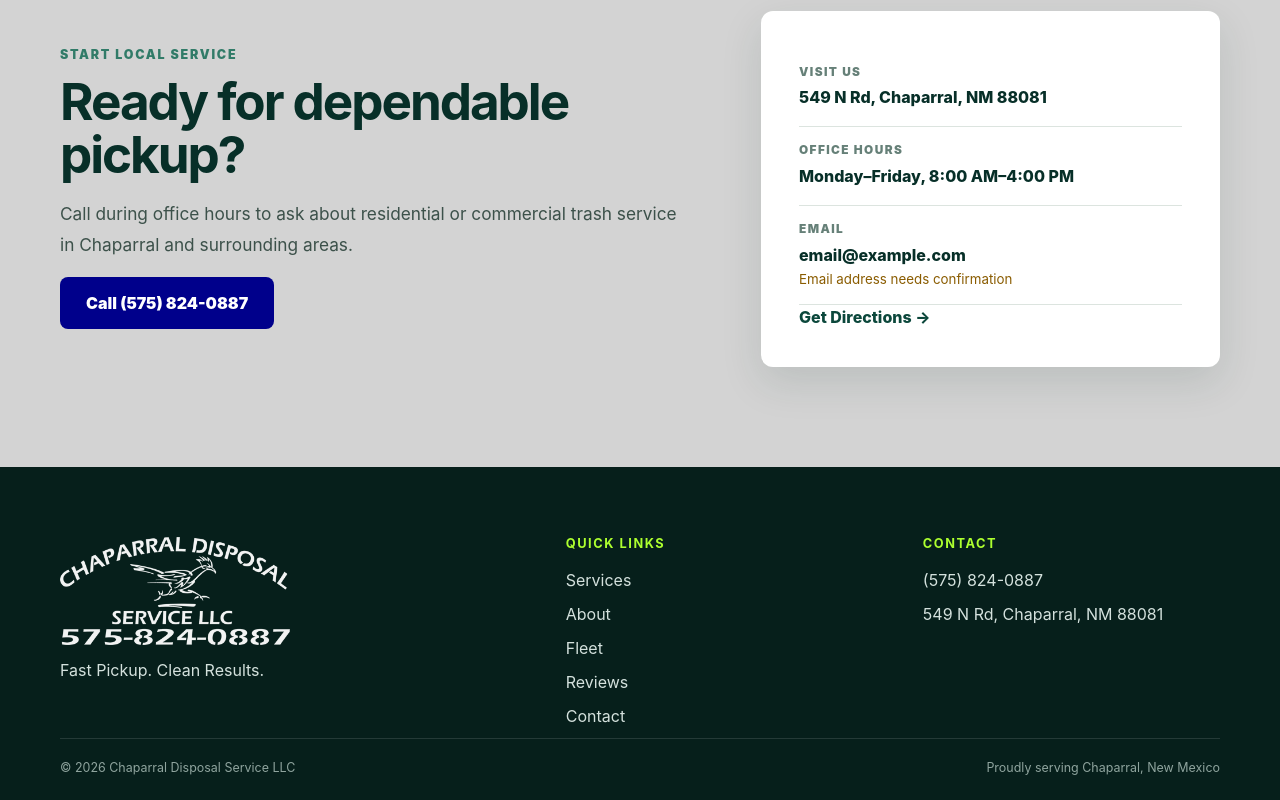
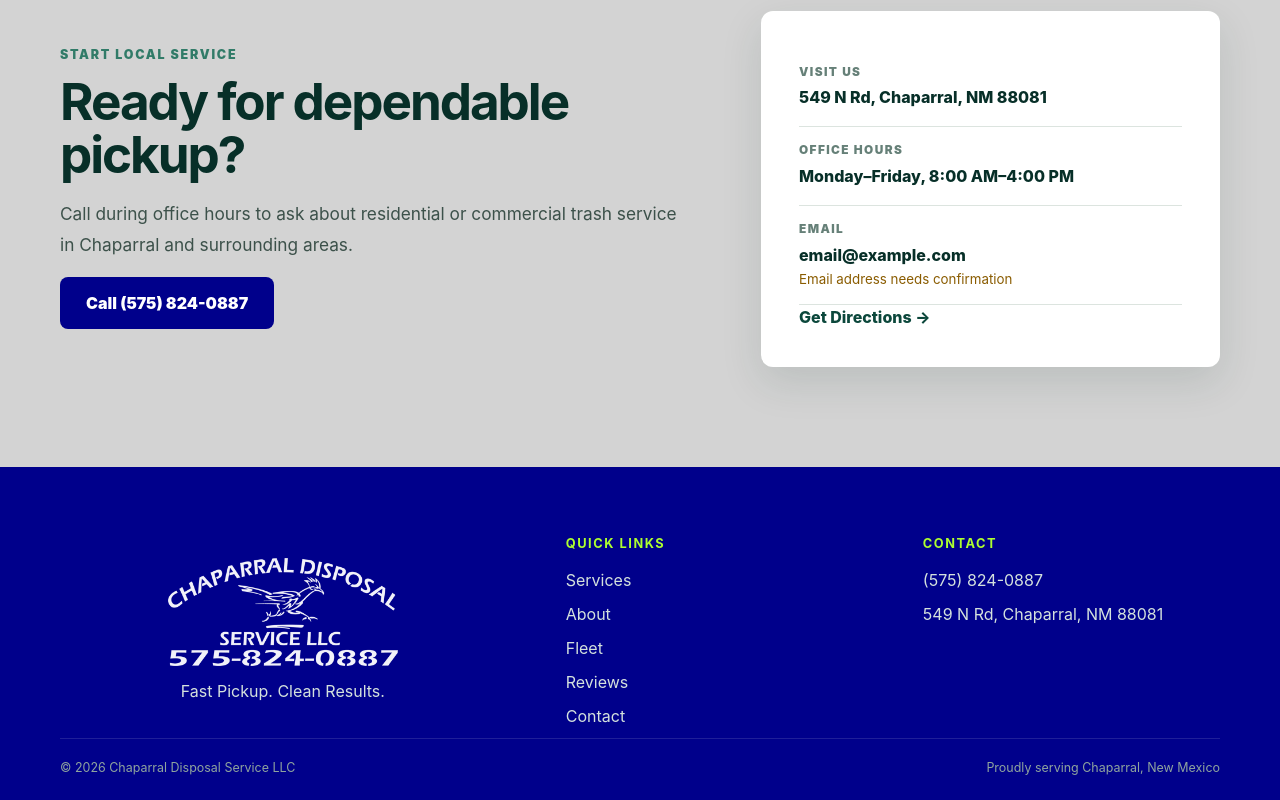
Before and after one commit to thegrindnet/chaparral-disposal-service, a React (Vite) app: page / in a window 1280 px wide. Shown: the part 4404-5204 px from the top of the page. Built offline with nearby package versions, Linux system fonts and the light colour scheme.

Commit message:
Update Footer component, colors and tagline section

```diff
--- a/src/components/Footer/Footer.css
+++ b/src/components/Footer/Footer.css
@@ -1 +1,58 @@
-.footer{padding:70px 0 25px;background:#061f1b;color:#d4e1dd}.footer__grid{display:grid;grid-template-columns:1.5fr 1fr 1fr;gap:60px}.footer__logo{width:230px;filter:brightness(0) invert(1);opacity:.95}.footer strong{display:block;margin-bottom:16px;color:var(--lime);font-size:.8rem;letter-spacing:.12em;text-transform:uppercase}.footer a{display:block;margin:10px 0;color:#d4e1dd;text-decoration:none;line-height:1.5}.footer__bottom{display:flex;justify-content:space-between;gap:20px;margin-top:55px;padding-top:22px;border-top:1px solid #ffffff1f;font-size:.78rem;color:#8fa49e}@media(max-width:700px){.footer__grid{grid-template-columns:1fr;gap:30px}.footer__bottom{flex-direction:column}}
+.footer {
+  padding: 70px 0 25px;
+  background: darkblue;
+  color: #d4e1dd;
+}
+.footer__grid {
+  display: grid;
+  grid-template-columns: 1.5fr 1fr 1fr;
+  gap: 60px;
+}
+
+.footer__logo_tag-line {
+  display: flex;
+  flex-direction: column;
+  justify-content: center;
+  align-items: center;
+}
+
+.footer__logo {
+  width: 230px;
+  filter: brightness(0) invert(1);
+  opacity: 0.95;
+}
+
+.footer strong {
+  display: block;
+  margin-bottom: 16px;
+  color: var(--lime);
+  font-size: 0.8rem;
+  letter-spacing: 0.12em;
+  text-transform: uppercase;
+}
+.footer a {
+  display: block;
+  margin: 10px 0;
+  color: #d4e1dd;
+  text-decoration: none;
+  line-height: 1.5;
+}
+.footer__bottom {
+  display: flex;
+  justify-content: space-between;
+  gap: 20px;
+  margin-top: 55px;
+  padding-top: 22px;
+  border-top: 1px solid #ffffff1f;
+  font-size: 0.78rem;
+  color: #8fa49e;
+}
+@media (max-width: 700px) {
+  .footer__grid {
+    grid-template-columns: 1fr;
+    gap: 30px;
+  }
+  .footer__bottom {
+    flex-direction: column;
+  }
+}
--- a/src/components/Footer/Footer.jsx
+++ b/src/components/Footer/Footer.jsx
@@ -1 +1,38 @@
-import logo from '../../assets/images/chaparral-disposal-logo.webp';import {business,navLinks} from '../../utils/constants';import './Footer.css';export default function Footer(){return <footer className="footer"><div className="container footer__grid"><div><img className="footer__logo" src={logo} alt="Chaparral Disposal Service"/><p>Fast Pickup. Clean Results.</p></div><div><strong>Quick links</strong>{navLinks.map(link=><a key={link.href} href={link.href}>{link.label}</a>)}</div><div><strong>Contact</strong><a href={`tel:${business.phone}`}>{business.phoneDisplay}</a><a href={business.mapUrl} target="_blank" rel="noreferrer">{business.address}</a></div></div><div className="container footer__bottom"><span>© {new Date().getFullYear()} Chaparral Disposal Service LLC</span><span>Proudly serving Chaparral, New Mexico</span></div></footer>}
+import logo from "../../assets/images/chaparral-disposal-logo.webp";
+import { business, navLinks } from "../../utils/constants";
+import "./Footer.css";
+export default function Footer() {
+  return (
+    <footer className="footer">
+      <div className="container footer__grid">
+        <div className="footer__logo_tag-line">
+          <img
+            className="footer__logo"
+            src={logo}
+            alt="Chaparral Disposal Service"
+          />
+          <p>Fast Pickup. Clean Results.</p>
+        </div>
+        <div>
+          <strong>Quick links</strong>
+          {navLinks.map((link) => (
+            <a key={link.href} href={link.href}>
+              {link.label}
+            </a>
+          ))}
+        </div>
+        <div>
+          <strong>Contact</strong>
+          <a href={`tel:${business.phone}`}>{business.phoneDisplay}</a>
+          <a href={business.mapUrl} target="_blank" rel="noreferrer">
+            {business.address}
+          </a>
+        </div>
+      </div>
+      <div className="container footer__bottom">
+        <span>© {new Date().getFullYear()} Chaparral Disposal Service LLC</span>
+        <span>Proudly serving Chaparral, New Mexico</span>
+      </div>
+    </footer>
+  );
+}
```
